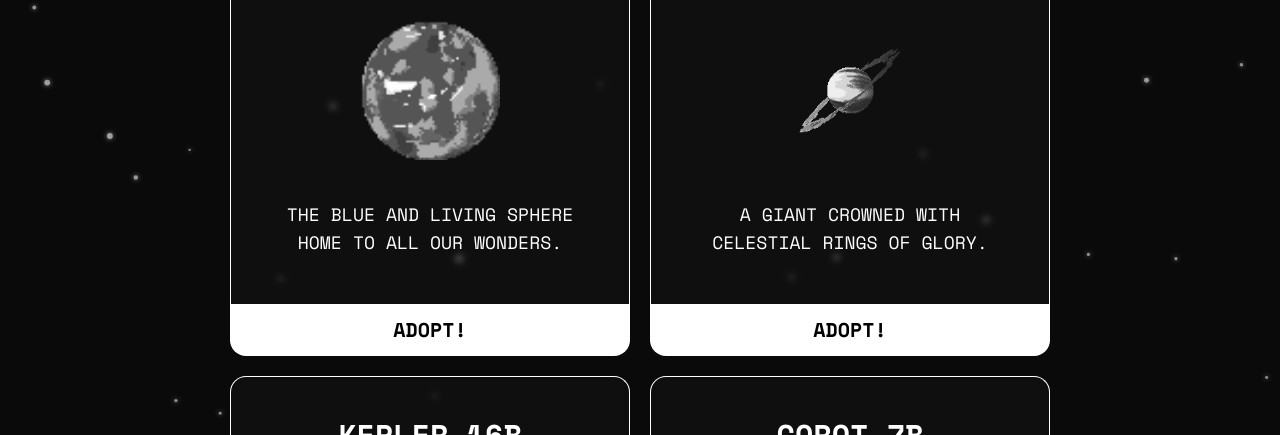
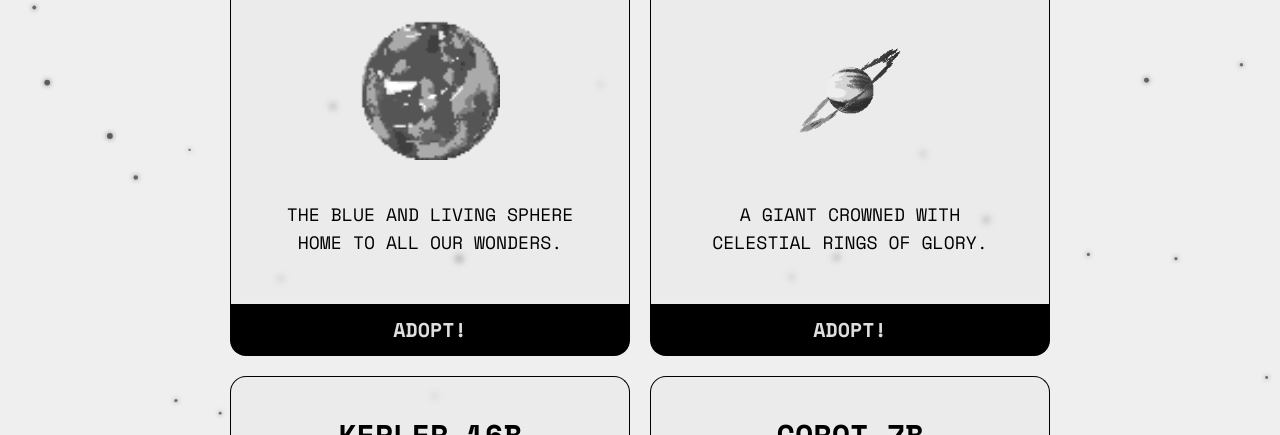
Before and after one commit to staten-island-tech/vite-project-v81d, a website built with Vite: page planetarium/index.html in a window 1280 px wide. Shown: the part 365-800 px from the top of the page. Built offline with nearby package versions, Linux system fonts and the light colour scheme.

Commit message:
feat: add light theme

```diff
--- a/planetarium/index.html
+++ b/planetarium/index.html
@@ -11,10 +11,11 @@
     />
     <link href="/src/styles/variables.css" rel="stylesheet" />
     <link href="/src/main.css" rel="stylesheet" />
+    <link href="/src/styles/dot-background.css" rel="stylesheet" />
     <link href="/src/styles/pet-selector.css" rel="stylesheet" />
     <title>planetarium</title>
   </head>
-  <body>
+  <body class="light-theme">
     <div id="app"></div>
     <script type="module" src="/src/main.ts"></script>
   </body>
--- a/planetarium/src/main.ts
+++ b/planetarium/src/main.ts
@@ -24,8 +24,8 @@ async function pollPetSelectorDone() {
   }
   console.log(
     `The user selected a pet. The selected pet is: ${JSON.stringify(
-      fetchPet(petSelector.selectedPetID)
-    )}`
+      fetchPet(petSelector.selectedPetID),
+    )}`,
   );
 }
 
--- a/planetarium/src/scripts/interfaces/dotBackground.ts
+++ b/planetarium/src/scripts/interfaces/dotBackground.ts
@@ -21,7 +21,7 @@ export default class DotBackground {
     this.appContainer.prepend(canvas);
 
     const canvasElement = this.appContainer.querySelector(
-      "#background-canvas"
+      "#background-canvas",
     ) as HTMLCanvasElement;
     const context: CanvasRenderingContext2D = canvasElement.getContext("2d")!;
 
@@ -43,7 +43,7 @@ export default class DotBackground {
       const y = Math.random() * canvas.height;
       const vx = (Math.random() - 0.2) * 0.2;
       const vy = (Math.random() - 0.2) * 0.2;
-      this.dots.push(new Dot(x, y, vx, vy, radius));
+      this.dots.push(new Dot(canvas, x, y, vx, vy, radius));
     }
 
     const animate = () => {
@@ -64,25 +64,34 @@ export default class DotBackground {
     direction: string,
     distance: number,
     minDuration: number,
-    maxDuration: number
+    maxDuration: number,
   ) {
     for (const dot of this.dots!)
       dot.slide(
         direction,
         distance,
-        Math.floor(Math.random() * maxDuration) + minDuration
+        Math.floor(Math.random() * maxDuration) + minDuration,
       );
   }
 }
 
 class Dot {
+  canvas: HTMLCanvasElement;
   x: number;
   y: number;
   vx: number;
   vy: number;
   radius: number;
 
-  constructor(x: number, y: number, vx: number, vy: number, radius: number) {
+  constructor(
+    canvas: HTMLCanvasElement,
+    x: number,
+    y: number,
+    vx: number,
+    vy: number,
+    radius: number,
+  ) {
+    this.canvas = canvas;
     this.x = x;
     this.y = y;
     this.vx = vx;
@@ -93,9 +102,13 @@ class Dot {
   draw(context: CanvasRenderingContext2D) {
     context.beginPath();
     context.arc(this.x, this.y, this.radius, 0, Math.PI * 2);
-    context.fillStyle = "rgba(255, 255, 255, 0.5)";
+    context.fillStyle = getComputedStyle(this.canvas).getPropertyValue(
+      "--color-background-dot",
+    );
     context.shadowBlur = 5;
-    context.shadowColor = "white";
+    context.shadowColor = getComputedStyle(this.canvas).getPropertyValue(
+      "--color-background-dot-shadow",
+    );
     context.fill();
   }
 
@@ -115,7 +128,7 @@ class Dot {
      */
     if (!["u", "d", "l", "r"].includes(direction.toLowerCase()))
       throw new Error(
-        `"${direction}" is not a valid direction. Allowed directions include: u, d, l, r.`
+        `"${direction}" is not a valid direction. Allowed directions include: u, d, l, r.`,
       );
 
     const startX = this.x;
--- a/planetarium/src/styles/variables.css
+++ b/planetarium/src/styles/variables.css
@@ -1,4 +1,5 @@
-:root {
+:root,
+.dark-theme {
   /* Background */
   --color-background: #0a0a0a;
   --color-background-alt: #202020;
@@ -7,23 +8,35 @@
   /* Foreground */
   --color-foreground: white;
 
+  /* Background dots */
+  --color-background-dot: rgba(255, 255, 255, 0.5);
+  --color-background-dot-shadow: white;
+
   /* Buttons */
   --color-button-primary: white;
   --color-button-disabled: #999;
   --color-button-hover: #d2d2d2;
   --color-button-active: #b1b1b1;
-  --color-button-text: var(--color-background-soft);
+  --color-button-text: var(--color-background-alt);
 }
 
-.light {
+.light-theme {
   /* Background */
-  --color-background: #1f1f1f;
-  --color-background-alt: #787878;
-  --color-background-alt-transparent: rgba(120, 120, 120, 0.25);
+  --color-background: #efefef;
+  --color-background-alt: #dedede;
+  --color-background-alt-transparent: rgba(222, 222, 222, 0.25);
 
   /* Foreground */
-  --color-foreground: white;
+  --color-foreground: black;
+
+  /* Background dots */
+  --color-background-dot: rgba(0, 0, 0, 0.5);
+  --color-background-dot-shadow: black;
 
   /* Buttons */
-  --color-button-text: var(--color-background-soft);
+  --color-button-primary: black;
+  --color-button-disabled: #4d4d4d;
+  --color-button-hover: #2e2e2e;
+  --color-button-active: #3c3c3c;
+  --color-button-text: var(--color-background-alt);
 }
```
Also changed, not shown: planetarium/src/scripts/interfaces/petSelector.ts (+9 -9 lines), planetarium/src/styles/dot-background.css (added).
